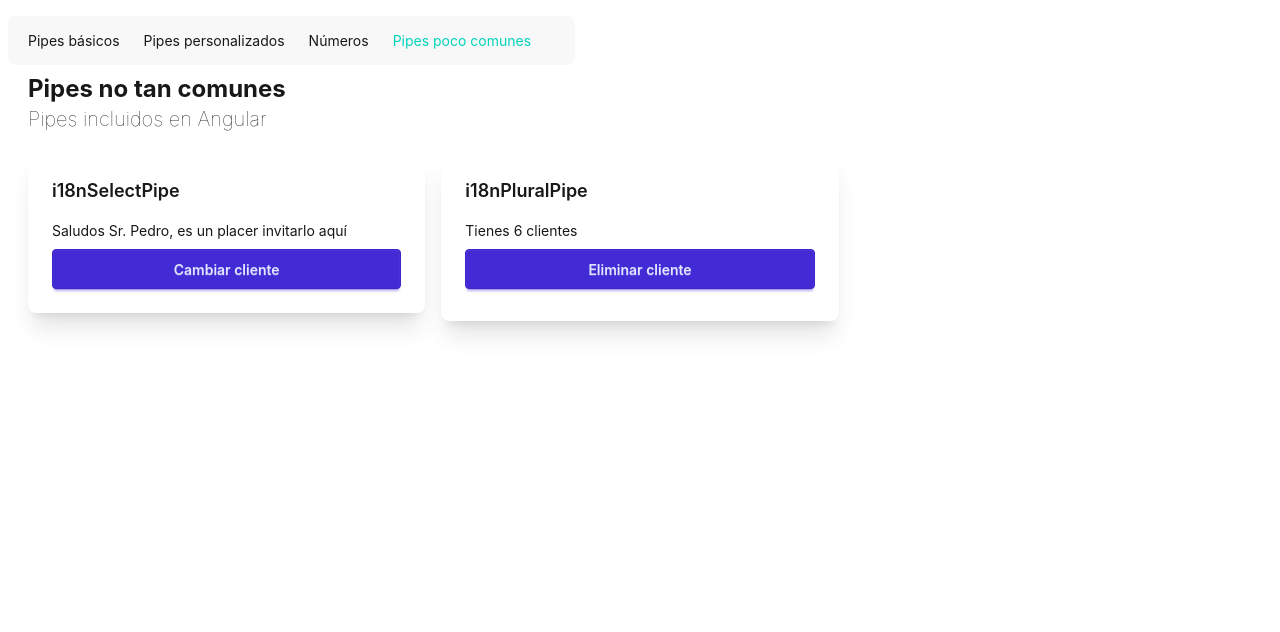
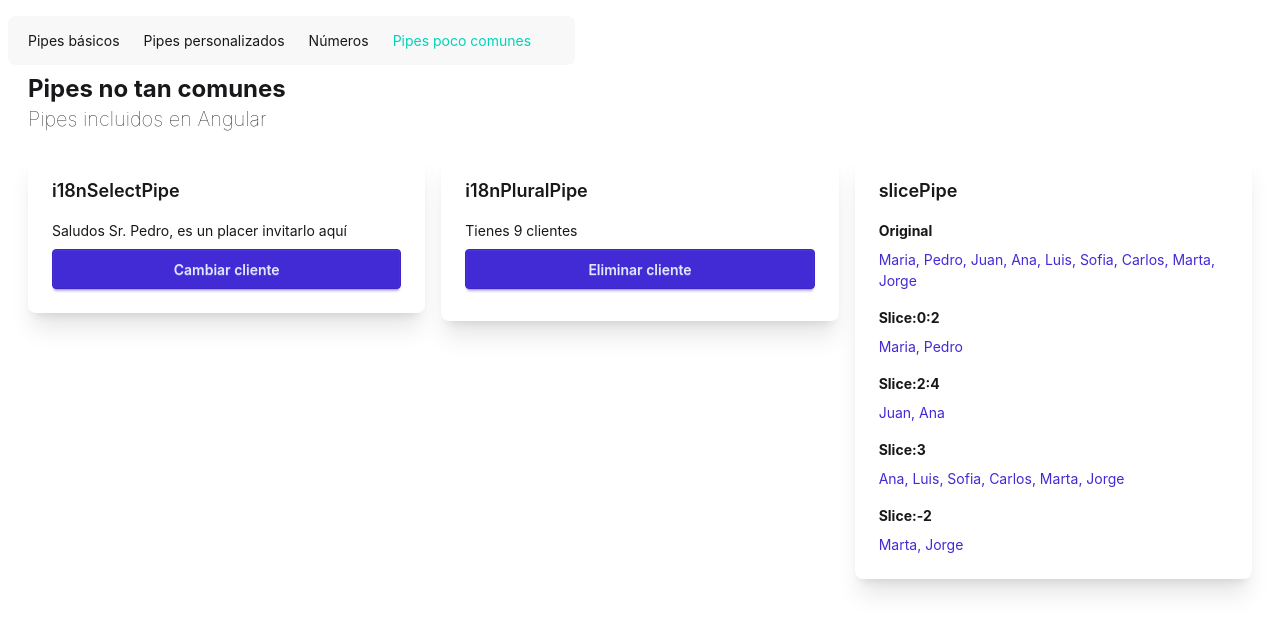
Before and after one commit to cesantaniello/05-pipes-app, an Angular app: page /uncommon in a window 1280 px wide. Shown: the top 632 px of the page. Built offline with nearby package versions, Linux system fonts and the light colour scheme.

Commit message:
Create SlicePipe

```diff
--- a/src/app/pages/uncommon-page/uncommon-page.html
+++ b/src/app/pages/uncommon-page/uncommon-page.html
@@ -12,9 +12,26 @@
 
   <app-card title="i18nPluralPipe">
     <p>{{ clients().length | i18nPlural:clientsMap }}</p>
-    <button [disabled]="clients().length === 0"
-      (click)="deleteClient()" class="btn btn-primary mb-2">
-        Eliminar cliente
-    </button>
+      <button [disabled]="clients().length === 0"
+        (click)="deleteClient()" class="btn btn-primary mb-2">
+          Eliminar cliente
+      </button>
+  </app-card>
+
+  <app-card title="slicePipe">
+    <b>Original</b>
+    <p class="text-primary">{{ clients().join(', ') }}</p>
+
+    <b class="mt-2">Slice:0:2</b>
+    <p class="text-primary">{{ (clients() | slice:0:2).join(', ') }}</p>
+
+    <b class="mt-2">Slice:2:4</b>
+    <p class="text-primary">{{ (clients() | slice:2:4).join(', ') }}</p>
+
+    <b class="mt-2">Slice:3</b>
+    <p class="text-primary">{{ (clients() | slice:3).join(', ') }}</p>
+
+    <b class="mt-2">Slice:-2</b>
+    <p class="text-primary">{{ (clients() | slice:-2).join(', ') }}</p>
   </app-card>
 </div>
--- a/src/app/pages/uncommon-page/uncommon-page.ts
+++ b/src/app/pages/uncommon-page/uncommon-page.ts
@@ -1,6 +1,6 @@
 import { Component, signal } from '@angular/core';
 import { Card } from "../../components/card/card";
-import { I18nPluralPipe, I18nSelectPipe } from '@angular/common';
+import { I18nPluralPipe, I18nSelectPipe, SlicePipe } from '@angular/common';
 
 const client1 = {
   name: 'Pedro',
@@ -18,7 +18,7 @@
 
 @Component({
   selector: 'app-uncommon-page',
-  imports: [Card, I18nSelectPipe, I18nPluralPipe],
+  imports: [Card, I18nSelectPipe, I18nPluralPipe, SlicePipe],
   templateUrl: './uncommon-page.html',
 })
 export default class UncommonPage {
@@ -39,7 +39,8 @@
     other: 'Tienes # clientes'
   };
 
-  clients = signal(['Maria', 'Pedro', 'Juan', 'Ana', 'Luis','Sofia',]
+  clients = signal(['Maria', 'Pedro', 'Juan', 'Ana',
+    'Luis', 'Sofia', 'Carlos', 'Marta', 'Jorge']
   );
 
   deleteClient() { this.clients.update(prev => prev.slice(1)); }
```
